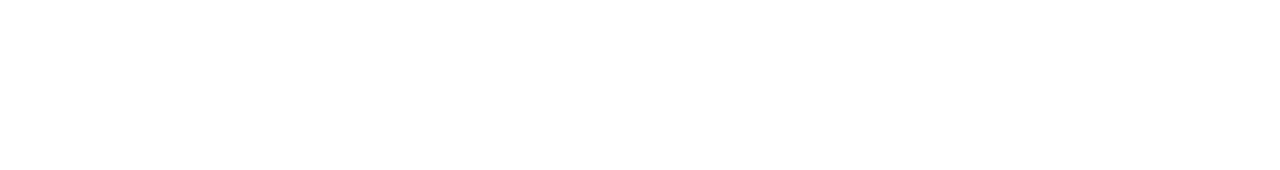
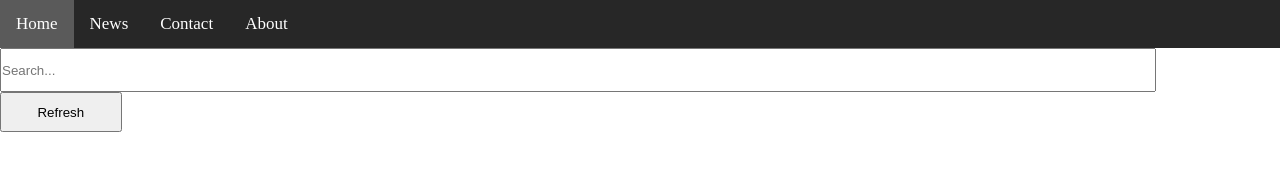
Before and after one commit to IBReady/IBReady.github.io, a plain HTML site: page index.html in a window 1280 px wide. Drawn offline with nearby package versions, Linux system fonts and the light colour scheme.

Commit message:
styles wip

```diff
--- a/index.html
+++ b/index.html
@@ -33,7 +33,16 @@
         </script>
     </head>
     <body onload="refresh();">
-        <div id='nav'></div>
+        <div class="topnav">
+            <a class="active" href="#home">Home</a>
+            <a href="#news">News</a>
+            <a href="#contact">Contact</a>
+            <a href="#about">About</a>
+        </div>
+        <div id='actionnav'>
+            <input id='search' placeholder="Search...">
+            <button id='refresh' onclick="refresh();">Refresh</button>
+        </div>
         <div id='vidcollection'>
 
         </div>
--- a/style/main.css
+++ b/style/main.css
@@ -0,0 +1,49 @@
+.topnav {
+    background-color: rgb(39, 39, 39);
+    overflow: hidden;
+    margin: 0px;
+}
+
+.topnav a {
+    float: left;
+    color: #ffffff;
+    text-align: center;
+    padding: 14px 16px;
+    text-decoration: none;
+    font-size: 17px;
+}
+
+.topnav a:hover {
+    background-color: #ddd;
+    color: black;
+}
+
+.topnav a.active {
+    background-color: rgb(90, 90, 90);
+    color: white;
+}
+
+body {
+    padding: 0px;
+    margin: 0px;
+}
+
+html {
+    padding: 0px;
+    margin: 0px;
+}
+
+#search {
+    width: 90vw;
+    height: 5vh;
+    margin: 0px;
+    padding: 0px;
+    display: inline-block;
+}
+#refresh {
+    width: 9.5vw;
+    height: 5vh;
+    margin: 0px;
+    padding: 0px;
+    display: inline-block;
+}
```
